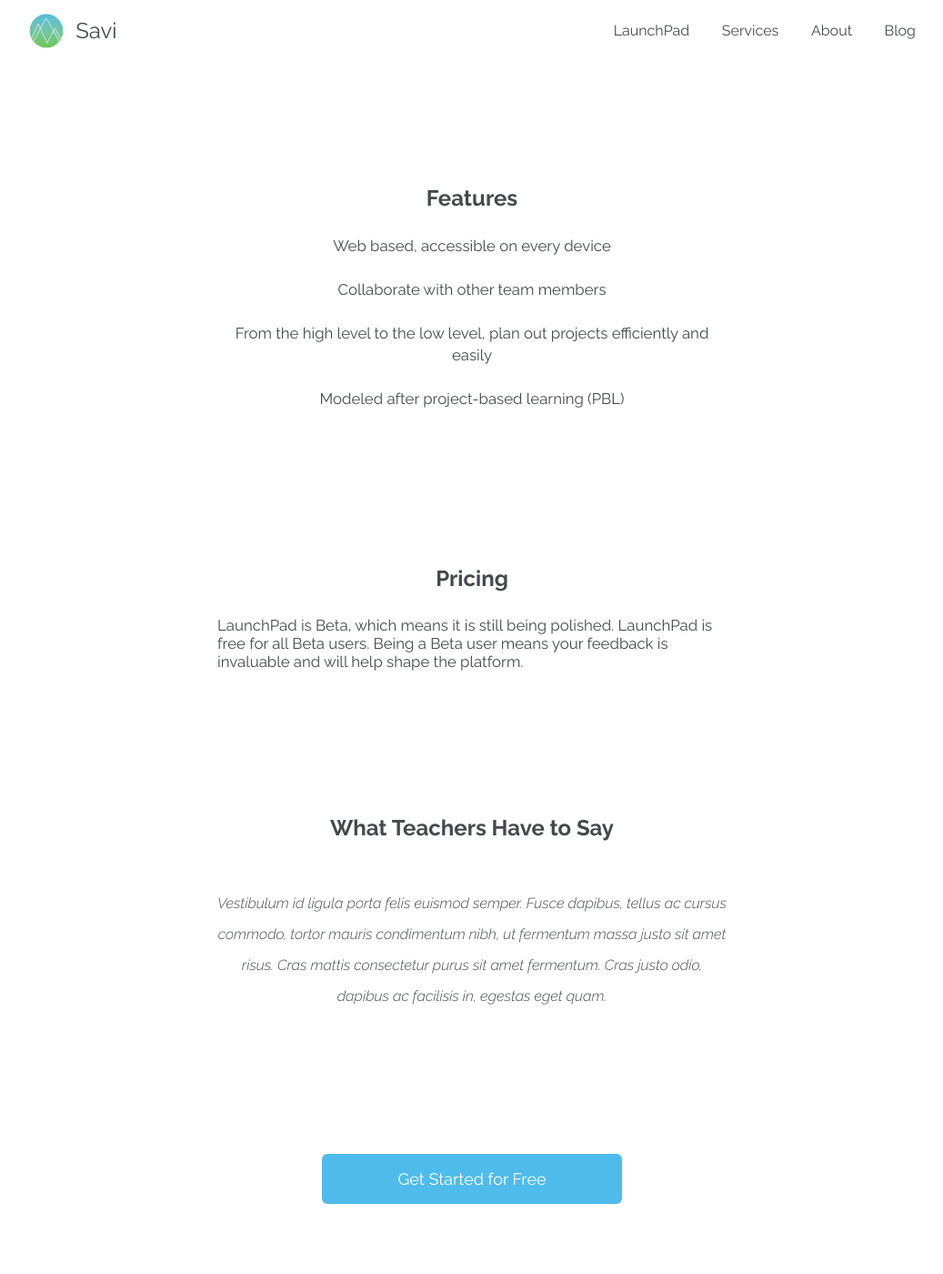
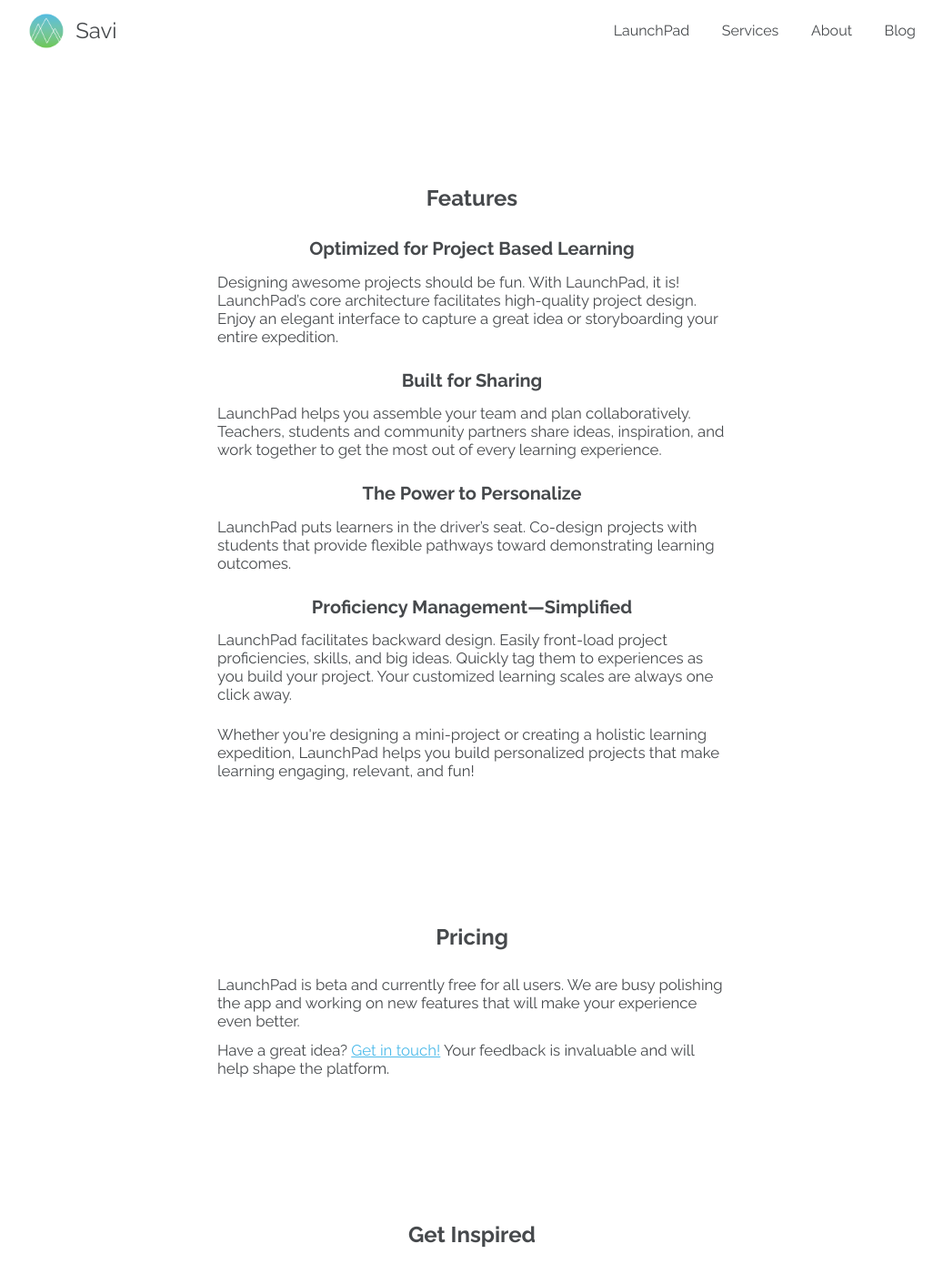
Before and after one commit to savilabs/savilabs.github.io, a Jekyll site: the page built from launchpad.html, in a window 1280 px wide and 1400 px high, scrolled down 1828 px. Shown: the whole window at 91% size, without its empty margins (121-1158 px from the left). Built offline with Jekyll 4.4.1, drawn with Linux system fonts in a browser that asks for light colours; nearby versions of some CDN libraries; some of the changed text lies outside the part shown.

Commit message:
Update content of LaunchPad page
This replaces the content of the LaunchPad page with the copy provided
by Brian and Peter.

```diff
--- a/launchpad.html
+++ b/launchpad.html
@@ -57,22 +57,31 @@ layout: page
 
       <ul class='launchpad__features'>
         <li>
-          Web based, accessible on every device
+          <h4>Optimized for Project Based Learning</h4>
+
+          <p>Designing awesome projects should be fun. With LaunchPad, it is!  LaunchPad’s core architecture facilitates high-quality project design. Enjoy an elegant interface to capture a great idea or storyboarding your entire expedition.</p>
         </li>
 
         <li>
-          Collaborate with other team members
+          <h4>Built for Sharing</h4>
+
+          <p>LaunchPad helps you assemble your team and plan collaboratively. Teachers, students and community partners share ideas, inspiration, and work together to get the most out of every learning experience.</p>
         </li>
 
         <li>
-          From the high level to the low level, plan out projects
-          efficiently and easily
+          <h4>The Power to Personalize</h4>
+
+          <p>LaunchPad puts learners in the driver’s seat. Co-design projects with students that provide flexible pathways toward demonstrating learning outcomes.</p>
         </li>
 
         <li>
-          Modeled after project-based learning (PBL)
+          <h4>Proficiency Management—Simplified</h4>
+
+          <p>LaunchPad facilitates backward design. Easily front-load project proficiencies, skills, and big ideas. Quickly tag them to experiences as you build your project. Your customized learning scales are always one click away.</p>
         </li>
       </ul>
+
+      <p>Whether you're designing a mini-project or creating a holistic learning expedition, LaunchPad helps you build personalized projects that make learning engaging, relevant, and fun!</p>
     </div>
 
     <div class='featured-section'>
@@ -80,25 +89,36 @@ layout: page
         Pricing
       </h3>
 
-      <p>
-        LaunchPad is Beta, which means it is still being polished.
-        LaunchPad is free for all Beta users. Being a Beta user means your
-        feedback is invaluable and will help shape the platform.
-      </p>
+      <p>LaunchPad is beta and currently free for all users. We are busy polishing the app and working on new features that will make your experience even better.</p>
+
+      <p>Have a great idea? <a href='/contact'>Get in touch!</a> Your feedback is invaluable and will help shape the platform.</p>
+    </div>
+
+
+    <div class='featured-section'>
+      <h3 class='featured--section__title'>
+        Get Inspired
+      </h3>
+
+      <p>Looking for your next project? We’re assembling a <strong>Showcase Gallery</strong> of exemplary projects that you can fully customize to fit your needs.</p>
+
+      <p>Do you have an amazing project idea in the works? We’d love to feature it. <a href='/contact'>Contact Us</a></p>
     </div>
 
     <div class='featured-section'>
       <h3 class='featured--section__title'>
-        What Teachers Have to Say
+        What Users Have to Say
       </h3>
 
       <blockquote>
-        Vestibulum id ligula porta felis euismod semper. Fusce dapibus,
-        tellus ac cursus commodo, tortor mauris condimentum nibh, ut
-        fermentum massa justo sit amet risus. Cras mattis consectetur
-        purus sit amet fermentum. Cras justo odio, dapibus ac facilisis
-        in, egestas eget quam.
+        Savi Ed Labs are experts in project-based learning who know how to scaffold rigorous experiential learning opportunities. Their app, LaunchPad, reflects design thinking in its flexibility and clean aesthetic—finally a platform that is intuitive, functional, and looks great!  LaunchPad supports a backwards-design approach to planning projects, with standards that can be loaded with just a few clicks.
       </blockquote>
+
+      <span class='quote-author'>
+        &mdash; Michael Martin<br>
+        Director of Curriculum &amp; Technology, Montpelier Public Schools<br>
+        Rowland Foundation Senior Associate
+      </span>
     </div>
 
     <div class='featured-section'>
```
